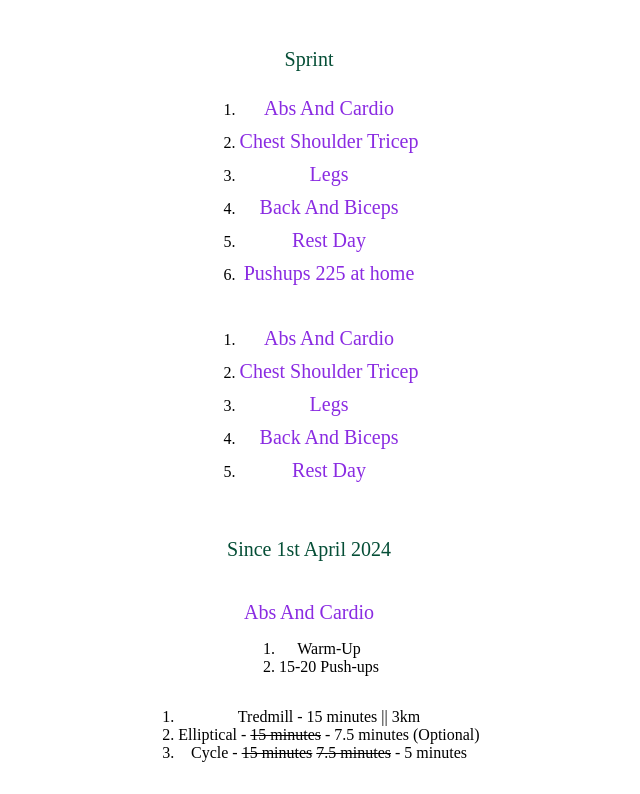
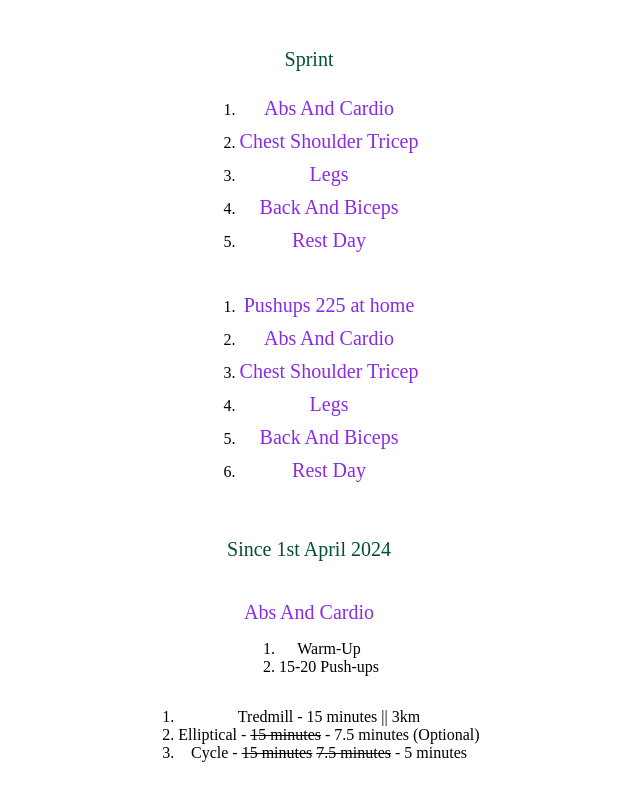
Before and after one commit to IlIIIlIIIlIlIlI/workout-plan, a React (Create React App) app: page / in a window 1280 px wide. Shown: the top 794 px of the page, without its empty margins (331-971 px from the left). Built offline with nearby package versions, Linux system fonts and the light colour scheme.

Commit message:
workout change order

```diff
--- a/src/App.tsx
+++ b/src/App.tsx
@@ -26,12 +26,12 @@ function App() {
           <li>
             <div className='date2'>Rest Day</div>
           </li>
+        </ol>
+
+        <ol>
           <li>
             <div className='date2'>Pushups 225 at home</div>
           </li>
-        </ol>
-
-        <ol>
           <li>
             <div className='date2'>Abs And Cardio</div>
           </li>
```
